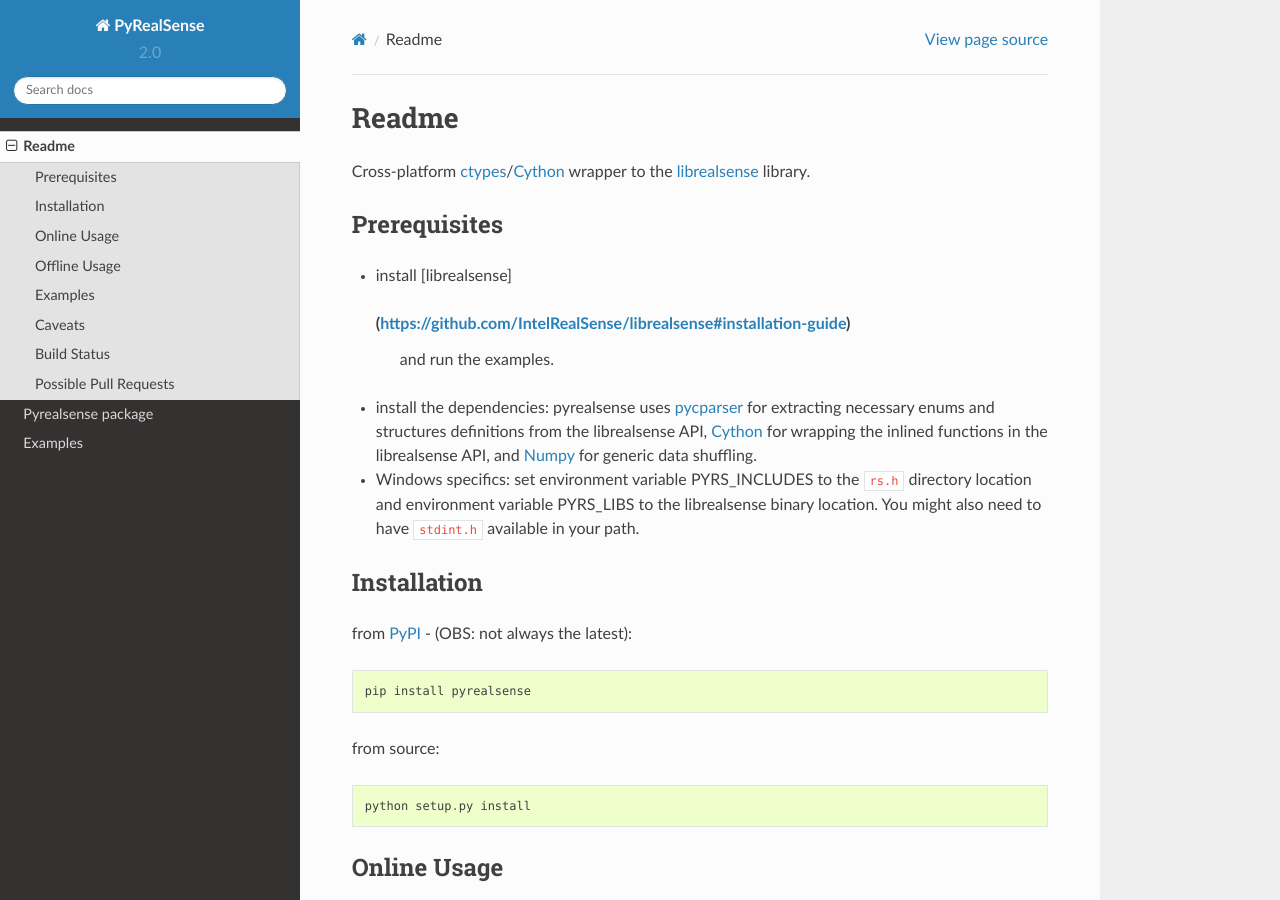
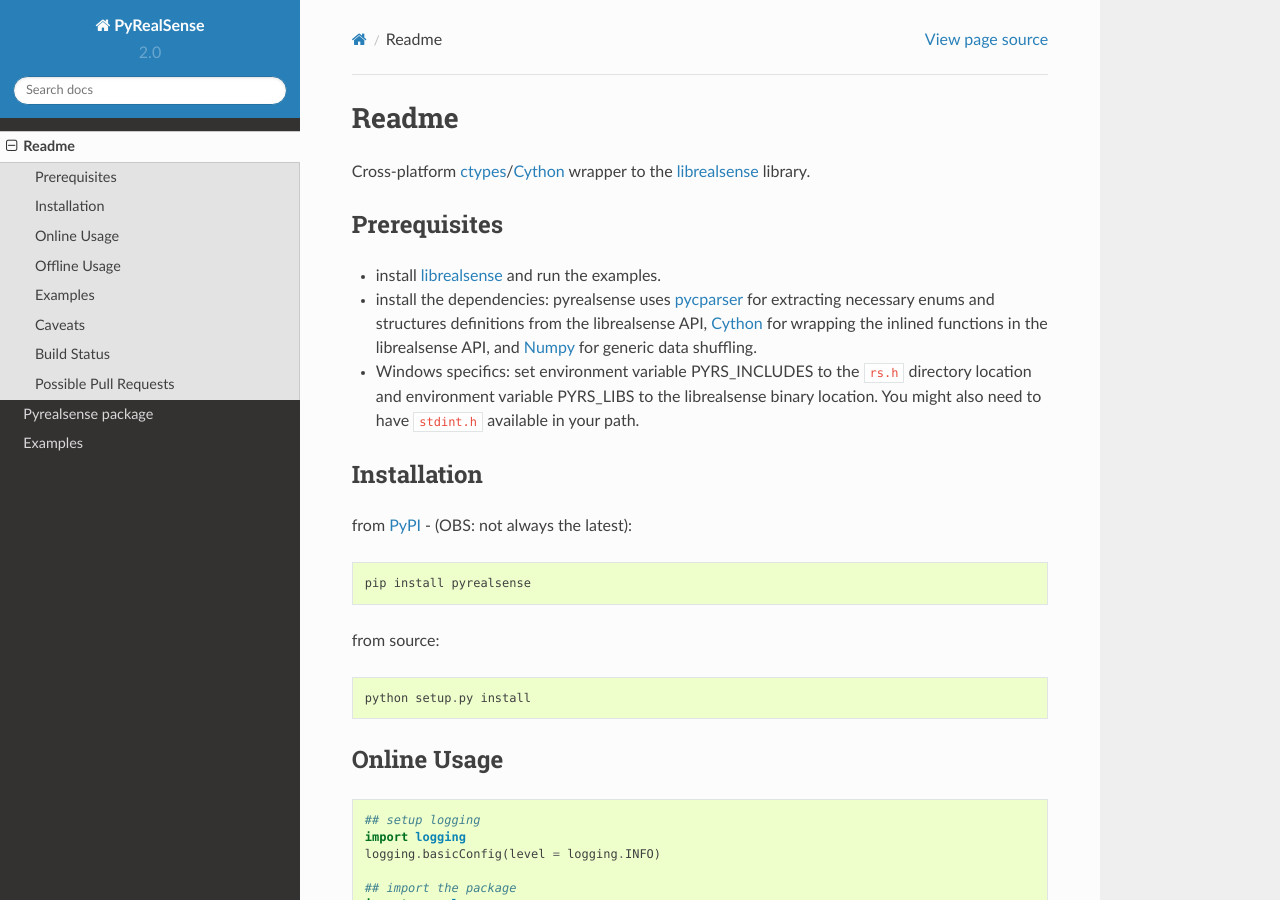
Before and after one commit to toinsson/pyrealsense, a Sphinx documentation site: the page built from docs/readme.rst, in a window 1280 px wide and 900 px high. Built offline with Sphinx 7.4.7 and the Read the Docs theme 2.0.0, drawn with Linux system fonts in a browser that asks for light colours.

Commit message:
readme corrections

```diff
--- a/README.rst
+++ b/README.rst
@@ -10,8 +10,8 @@
 Prerequisites
 -------------
 
--  install [librealsense]
-   (https://github.com/IntelRealSense/librealsense#installation-guide)
+-  install
+   `librealsense <https://github.com/IntelRealSense/librealsense#installation-guide>`__
    and run the examples.
 
 -  install the dependencies: pyrealsense uses
@@ -29,7 +29,7 @@
 Installation
 ------------
 
-from `PyPI <https://pypi.python.org/pypi/pyrealsense/1.4>`__ - (OBS: not
+from `PyPI <https://pypi.python.org/pypi/pyrealsense/2.0>`__ - (OBS: not
 always the latest):
 
 ::
--- a/docs/readme.rst
+++ b/docs/readme.rst
@@ -10,8 +10,8 @@
 Prerequisites
 -------------
 
--  install [librealsense]
-  (https://github.com/IntelRealSense/librealsense#installation-guide)
+-  install
+   `librealsense <https://github.com/IntelRealSense/librealsense#installation-guide>`__
    and run the examples.
 
 -  install the dependencies: pyrealsense uses
@@ -29,7 +29,7 @@
 Installation
 ------------
 
-from `PyPI <https://pypi.python.org/pypi/pyrealsense/1.4>`__ - (OBS: not
+from `PyPI <https://pypi.python.org/pypi/pyrealsense/2.0>`__ - (OBS: not
 always the latest):
 
 ::
```
Also changed, not shown: README.md (+1 -1 lines).
